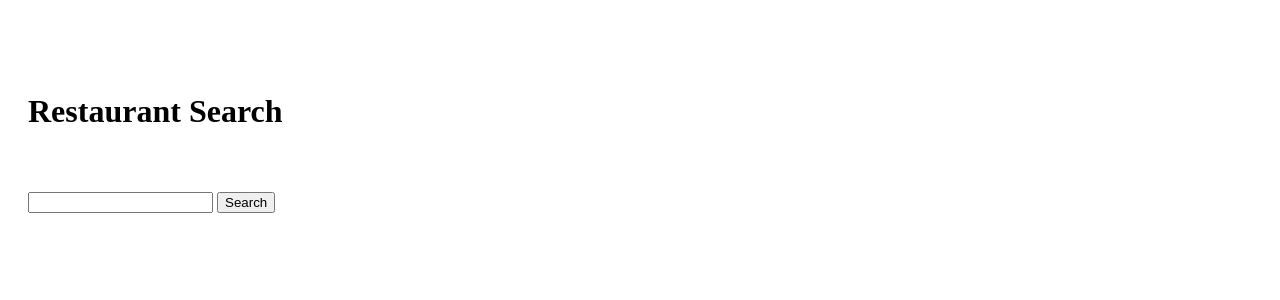
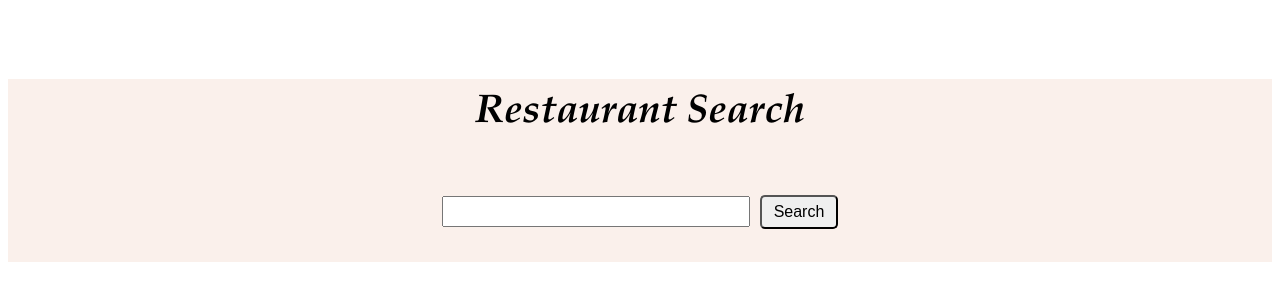
Before and after one commit to inconbeo/APIcapstone-quang, a plain HTML site: page index.html in a window 1280 px wide. Shown: the part 456-756 px from the top of the page. Drawn offline with nearby package versions, Linux system fonts and the light colour scheme; some packages are replaced by stand-ins of ours.

Commit message:
Update main.css

```diff
--- a/main.css
+++ b/main.css
@@ -8,5 +8,41 @@ span {
 }
 
 h1, .js-search-results, .js-search-form {
-    padding: 20px;
+    padding: 10px;
+    font-size: 40px;
 }
+
+a {
+    text-decoration: none;
+}
+
+main {
+    background-color: #faf0eb;
+    text-align: center;
+}
+
+body {
+    font-family: Garamond;
+    font-weight: normal;
+    font-style: italic;
+}
+
+.js-query {
+    height: 25px;
+    width: 300px;
+    font-size: 18px
+}
+
+p {
+    color: red;
+}
+
+span {
+    font-weight: normal;
+}
+
+button {
+    padding: 6px 12px;
+    font-size: 16px;
+    border-radius: 5px;
+}
```
